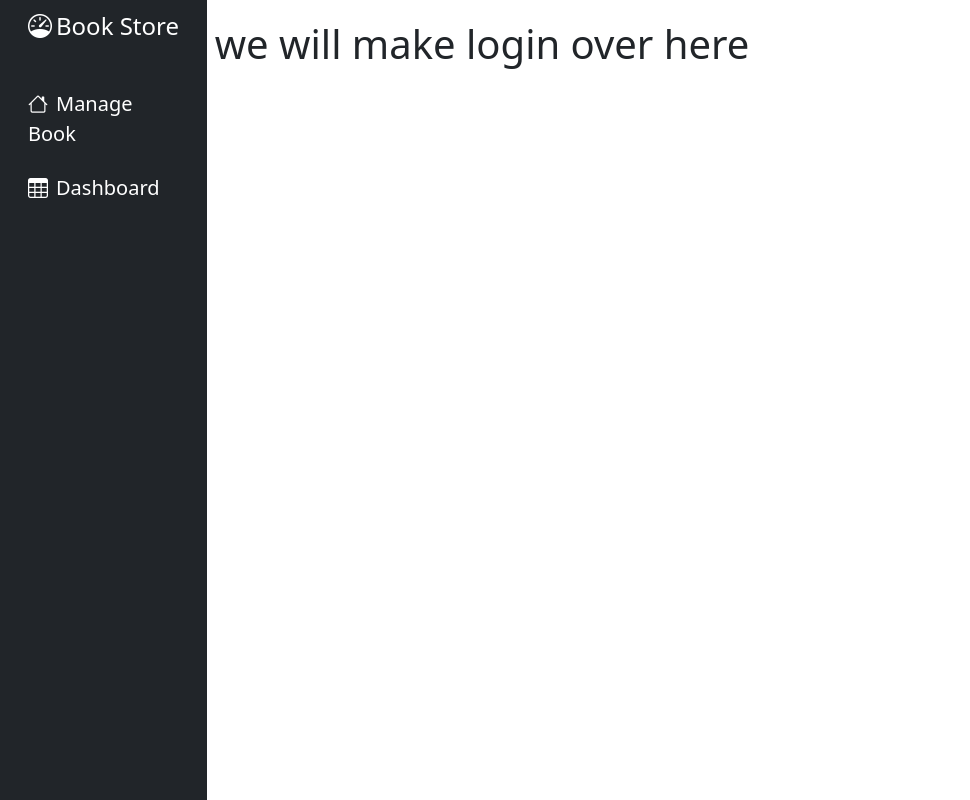
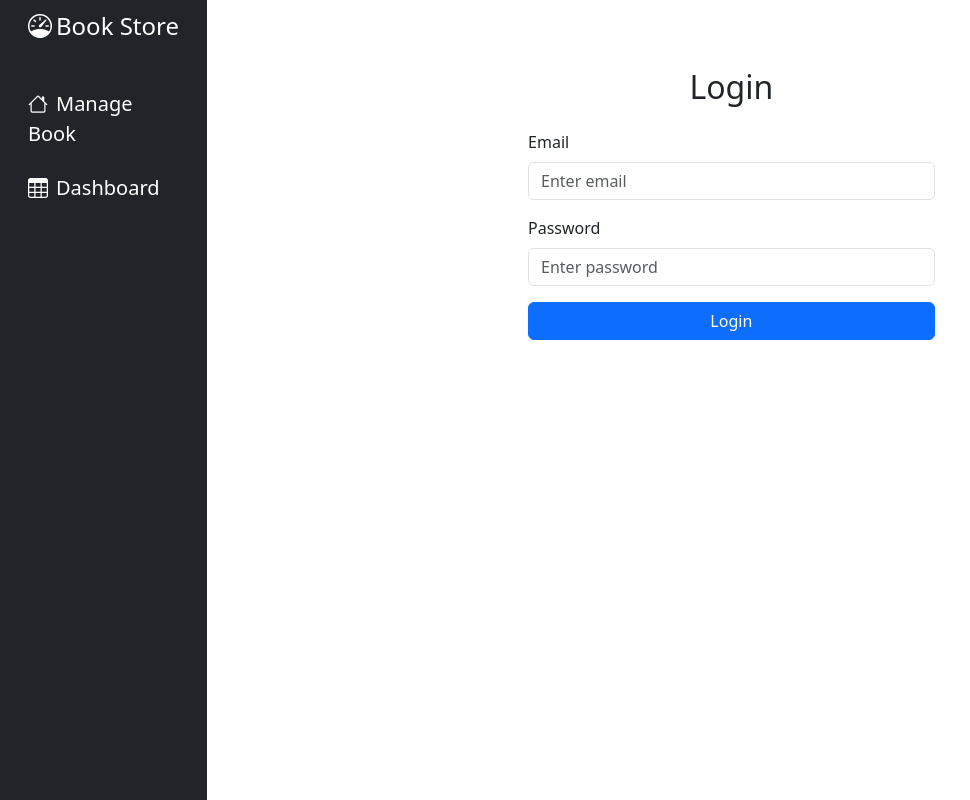
Before and after one commit to GaneshPanday07/React-Node-project, a React (Vite) app in the folder admin-crud/: page / in a window 1280 px wide. Shown: the whole page, without its empty margins (0-970 px from the left). Built offline with nearby package versions, Linux system fonts and the light colour scheme.

Commit message:
add Login page

```diff
--- a/admin-crud/src/pages/Books/Login.jsx
+++ b/admin-crud/src/pages/Books/Login.jsx
@@ -1,6 +1,39 @@
+
+import { Container, Row, Col, Form, Button } from "react-bootstrap";
+import "bootstrap/dist/css/bootstrap.min.css";
+
 function Login() {
-    return (
-     <h1>we will make login over here</h1>
-    )
+  return (
+    <Container className="mt-5">
+      <Row className="justify-content-center">
+        <Col md={5}>
+          <h2 className="text-center mb-4">Login</h2>
+
+          <Form>
+            <Form.Group className="mb-3">
+              <Form.Label>Email</Form.Label>
+              <Form.Control
+                type="email"
+                placeholder="Enter email"
+              />
+            </Form.Group>
+
+            <Form.Group className="mb-3">
+              <Form.Label>Password</Form.Label>
+              <Form.Control
+                type="password"
+                placeholder="Enter password"
+              />
+            </Form.Group>
+
+            <Button variant="primary" type="submit" className="w-100">
+              Login
+            </Button>
+          </Form>
+        </Col>
+      </Row>
+    </Container>
+  );
 }
-export default Login
+
+export default Login;
```
